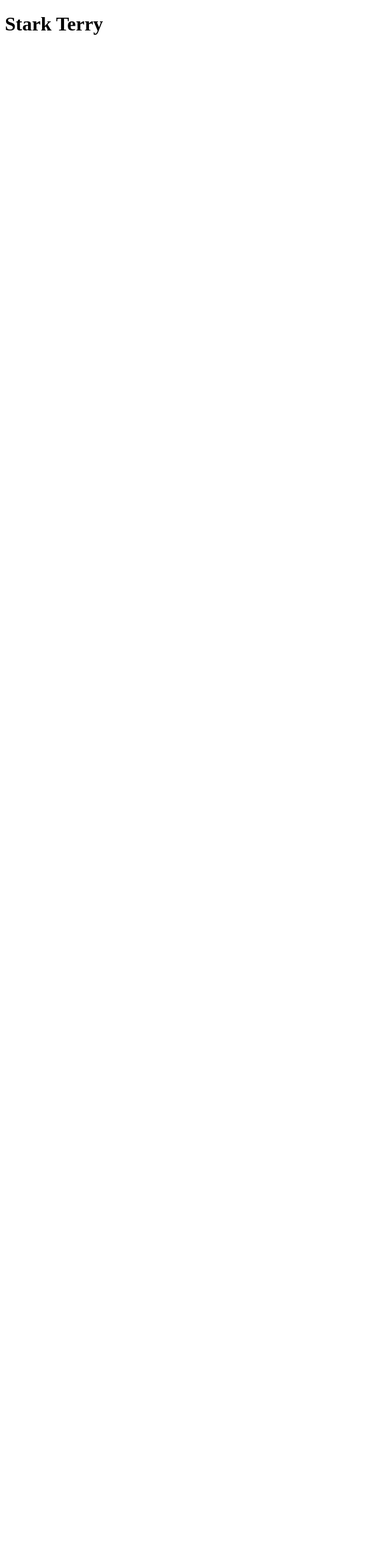
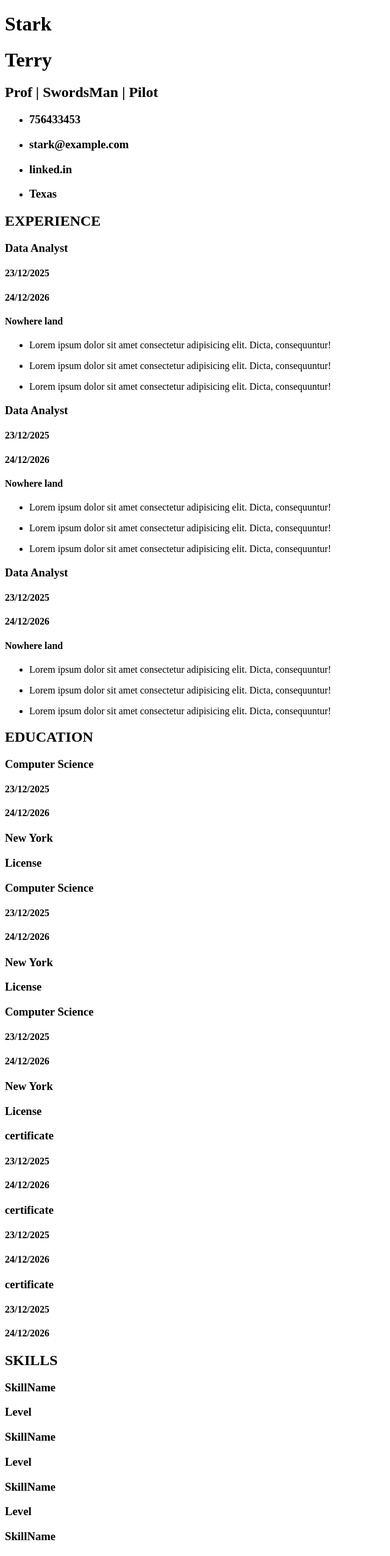
Before and after one commit to Pourixa/CVBuilder, a React (Vite) app: page / in a window 1280 px wide. Shown: the top 2551 px of the page at 61% size, without its empty margins (0-640 px from the left). Before the commit the page ends 800 px from the top, so only its background shows below. Built offline with nearby package versions, Linux system fonts and the light colour scheme.

Commit message:
Build CVPage Skeleton

```diff
--- /dev/null
+++ b/components/certificates.jsx
@@ -0,0 +1,22 @@
+import { Date } from "./date";
+
+function Certificate()
+{
+return <div className="certificate">
+    <h3>
+        certificate
+    </h3>
+    <Date/>
+</div>
+}
+
+function Certificates()
+{
+    return <div className="certificates">
+        <Certificate />
+        <Certificate />
+        <Certificate />
+    </div>
+}
+
+export {Certificates}
--- /dev/null
+++ b/components/date.jsx
@@ -0,0 +1,22 @@
+function StartDate()
+{
+    return <h4>
+        23/12/2025
+    </h4>
+}
+
+function EndDate()
+{
+    return <h4>
+        24/12/2026
+    </h4>
+}
+
+function Date()
+{
+    return  <div>
+            <StartDate />
+            <EndDate />
+        </div>
+}
+export {Date}
--- /dev/null
+++ b/components/education.jsx
@@ -0,0 +1,48 @@
+import { Date } from "./date"
+
+function Fomration()
+{
+    return <h3>
+        Computer Science
+    </h3>
+}
+
+function University()
+{
+    return <h3>
+        New York
+    </h3>
+}
+
+function Degree()
+{
+    return <h3>
+        License
+    </h3>
+}
+
+function Education()
+{
+    return <>
+    <div className="FormDate">
+        <Fomration />
+        <Date />
+    </div>
+    <div className="uniDeg">
+        <University />
+        <Degree />
+    </div>
+    </>
+}
+
+function Educations()
+{
+    return <div className="education">
+        <h2>EDUCATION</h2>
+        <Education />
+        <Education />
+        <Education />
+    </div>
+}
+
+export {Educations}
--- /dev/null
+++ b/components/experience.jsx
@@ -0,0 +1,58 @@
+import { Date } from "./date"
+function Job()
+{
+   return <h3>
+    Data Analyst
+    </h3>
+}
+
+function Company()
+{
+    return <h4>
+        Nowhere land
+    </h4>
+}
+
+
+
+function Achievements()
+{
+    return <p>
+        Lorem ipsum dolor sit amet consectetur adipisicing elit. Dicta, consequuntur!
+    </p>
+}
+
+function Experience()
+{
+    return <>
+    <div className="jobDate">
+        <Job />
+        <Date />
+    </div>
+    <Company/>
+    <ul>
+        <li>
+            <Achievements />
+        </li>
+        <li>
+            <Achievements />
+        </li>
+        <li>
+            <Achievements />
+        </li>
+    </ul>
+    </>
+
+}
+
+function Experiences()
+{
+    return <div className = "experience">
+        <h2>EXPERIENCE</h2>
+        <Experience />
+        <Experience />
+        <Experience />
+    </div>
+}
+
+export {Experiences};
--- /dev/null
+++ b/components/header.jsx
@@ -0,0 +1,75 @@
+function FirstName()
+{
+    return <h1>
+        Stark
+    </h1>
+}
+function LastName()
+{
+    return <h1>
+        Terry
+    </h1>
+}
+
+function Attributes()
+{
+    return <h2>
+        Prof | SwordsMan | Pilot
+    </h2>
+}
+
+function Telephone()
+{
+    return <h3>
+        756433453
+    </h3>
+}
+function Email()
+{
+return <h3>
+    stark@example.com
+</h3>
+}
+
+function LinkedIn()
+{
+    return <h3>
+        linked.in
+    </h3>
+}
+
+function Location ()
+{
+    return <h3>
+        Texas
+    </h3>
+}
+
+function Header()
+{
+    return <header>
+        <div className="name">
+            <FirstName />
+            <LastName />
+        </div>
+        <Attributes />
+        <div className="contact">
+            <ul>
+                <li>
+                    <Telephone />
+                </li>
+                <li>
+                    <Email />
+                </li>
+                <li>
+                    <LinkedIn />
+                </li>
+                <li>
+                    <Location />
+                </li>
+            </ul>
+        </div>
+    </header>
+}
+
+export {Header}
--- /dev/null
+++ b/components/languages.jsx
@@ -0,0 +1,23 @@
+function Language()
+{
+    return <div className="skill">
+        <h3>
+            Language
+        </h3>
+        <h3>
+            Level
+        </h3>
+    </div>
+}
+
+function Languages()
+{
+    return <div className="languages">
+        <h2>LANGUAGES</h2>
+        <Language />
+        <Language />
+
+    </div>
+}
+
+export {Languages}
--- a/components/page.jsx
+++ b/components/page.jsx
@@ -1,19 +1,25 @@
-
-
-function Name()
-{
-    return <h1>
-        Stark Terry
-    </h1>
-}
-
+import { Experiences } from "./experience"
+import { Header } from "./header"
+import { Educations } from "./education"
+import { Certificates } from "./certificates"
+import { Skills } from "./skills"
+import { Languages } from "./languages"
 
 
 
 function CVPage()
 {
     return <div>
-        <Name />
+        <Header />
+        <main>
+        <Experiences/>
+        <Educations />
+        </main>
+        <footer>
+            <Certificates />
+            <Skills/>
+            <Languages />
+        </footer>
     </div>
 }
 
--- /dev/null
+++ b/components/skills.jsx
@@ -0,0 +1,31 @@
+function Skill()
+{
+    return <div className="skill">
+        <h3>
+            SkillName
+        </h3>
+        <h3>
+            Level
+        </h3>
+    </div>
+}
+
+function Skills()
+{
+    return <div className="skills">
+        <h2>SKILLS</h2>
+        <Skill />
+        <Skill />
+
+        <Skill />
+
+        <Skill />
+
+        <Skill />
+
+        <Skill />
+
+    </div>
+}
+
+export {Skills}
```
Also changed, not shown: components/changeTab.jsx (added, +15 -0 lines), components/edit.jsx (added), components/editExpereince.jsx (added), components/editGeneral.jsx (added).
